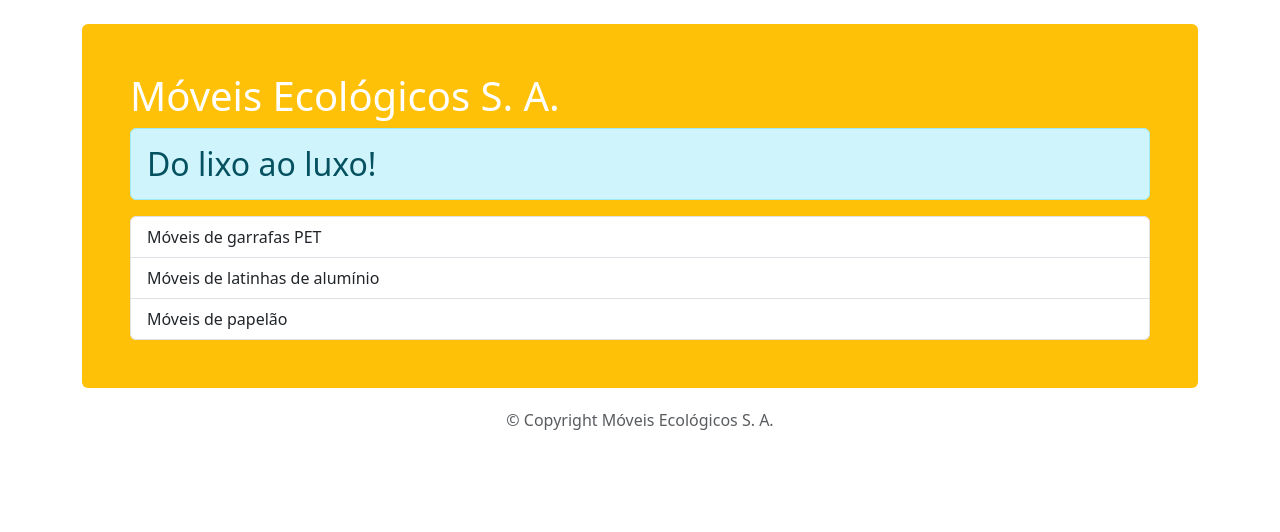
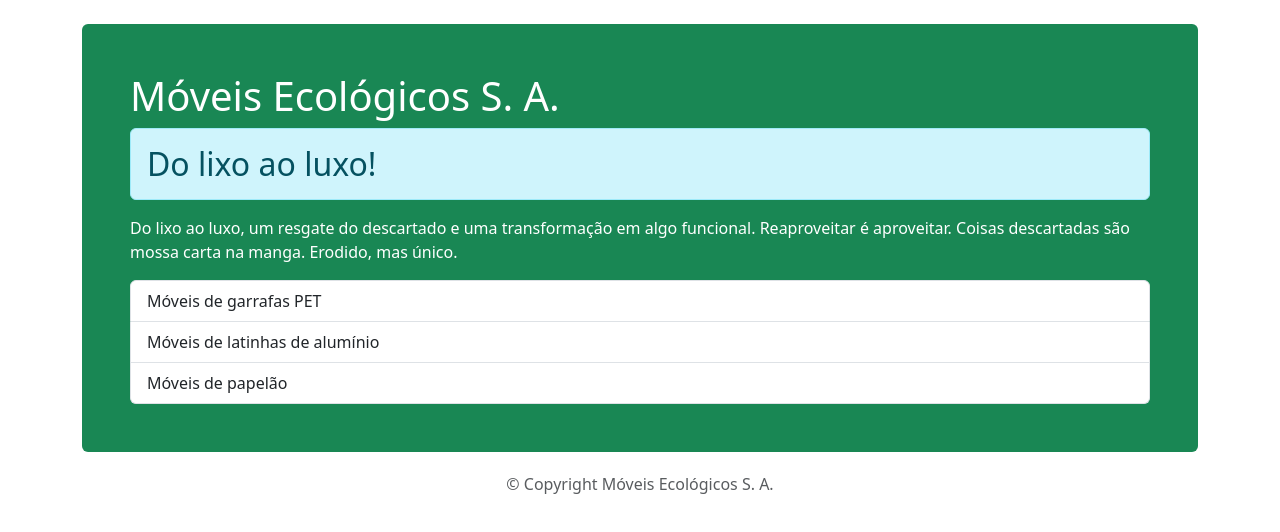
Before and after one commit to macedotm/moveis, a plain HTML site: page index.html in a window 1280 px wide. Drawn offline with nearby package versions, Linux system fonts and the light colour scheme.

Commit message:
Resolvendo conflitos

```diff
--- a/index.html
+++ b/index.html
@@ -16,9 +16,10 @@
 </head>
 <body onload="trocaBanner();">
     <div class="container">
-        <div class="mt-4 p-5 bg-warning text-white rounded">
+        <div class="mt-4 p-5 bg-success text-white rounded">
             <h1>Móveis Ecológicos S. A.</h1>
             <h2 id="mensagem" class="alert alert-info"></h2>
+            <p>Do lixo ao luxo, um resgate do descartado e uma transformação em algo funcional. Reaproveitar é aproveitar. Coisas descartadas são mossa carta na manga. Erodido, mas único.</p>
             <ul class="list-group">
                 <li class="list-group-item">Móveis de garrafas PET</li>
                 <li class="list-group-item">Móveis de latinhas de alumínio</li>
```
